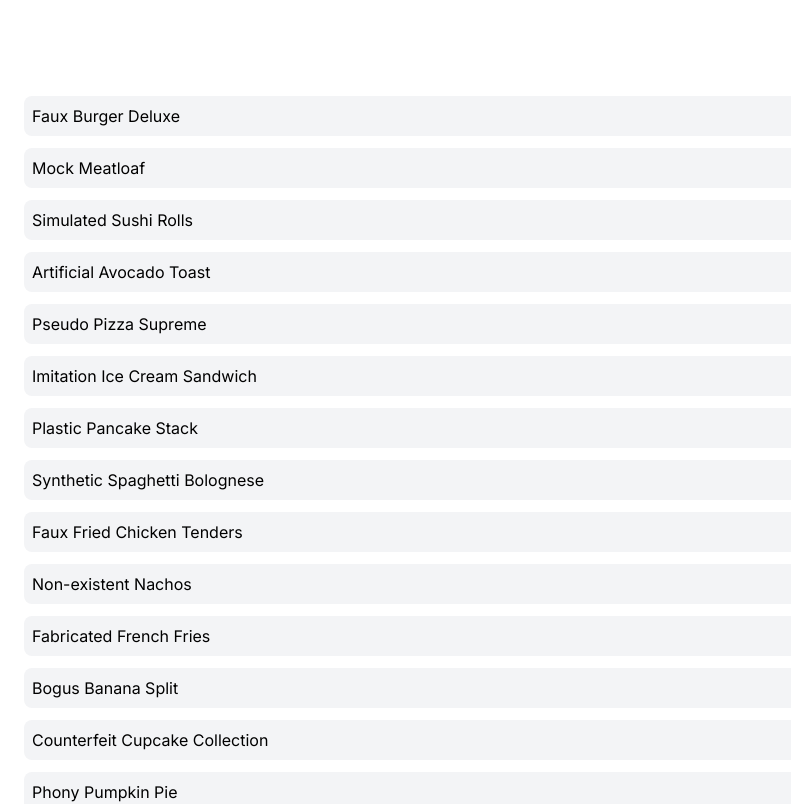
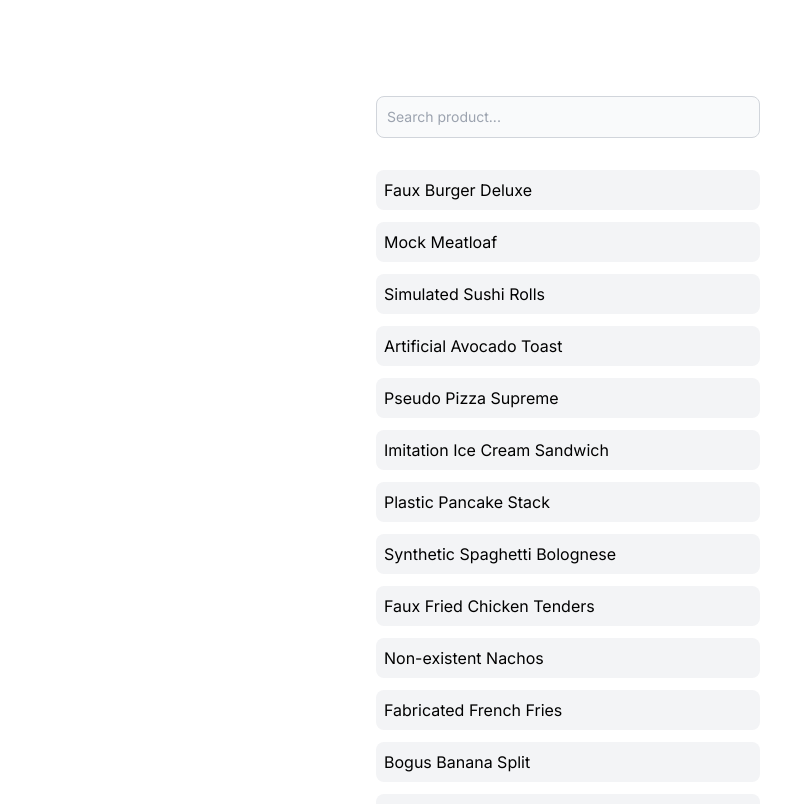
Before and after one commit to ricoputrap/nextjs-search-with-debounce, a Next.js app: page / in a window 1280 px wide. Shown: the top 804 px of the page, without its empty margins (72-863 px from the left). Built offline with nearby package versions, Linux system fonts and the light colour scheme.

Commit message:
Show search bar

```diff
--- a/src/pages/index.tsx
+++ b/src/pages/index.tsx
@@ -1,4 +1,5 @@
 import ProductList from '@/components/ProductList'
+import SearchBar from '@/components/SearchBar';
 import useFetchData from '@/hooks/useFetchData'
 import { Inter } from 'next/font/google'
 
@@ -11,7 +12,10 @@ export default function Home() {
     <main
       className={`flex min-h-screen flex-col items-center justify-between p-24 ${inter.className}`}
     >
-      <ProductList />
+      <div className="w-96 flex flex-col gap-8">
+        <SearchBar />
+        <ProductList />
+      </div>
     </main>
   )
 }
```
